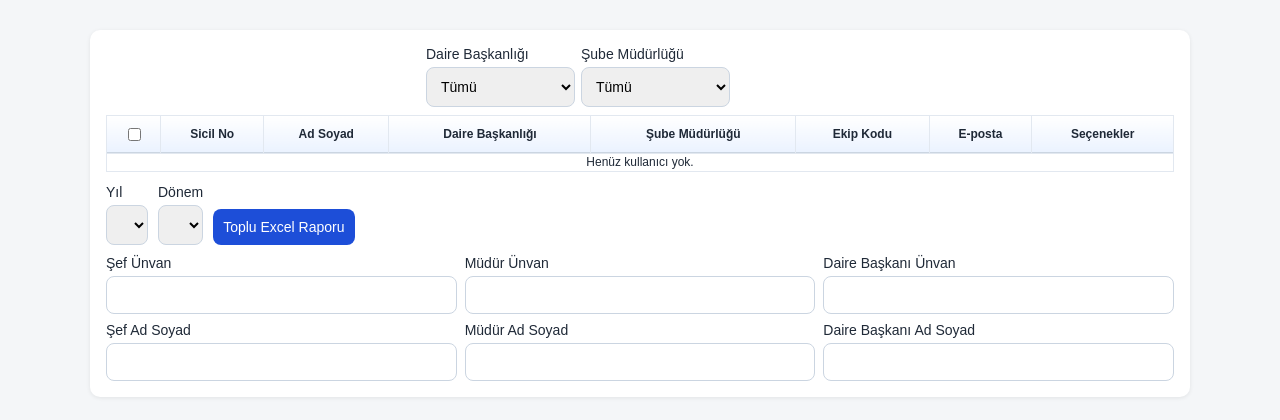
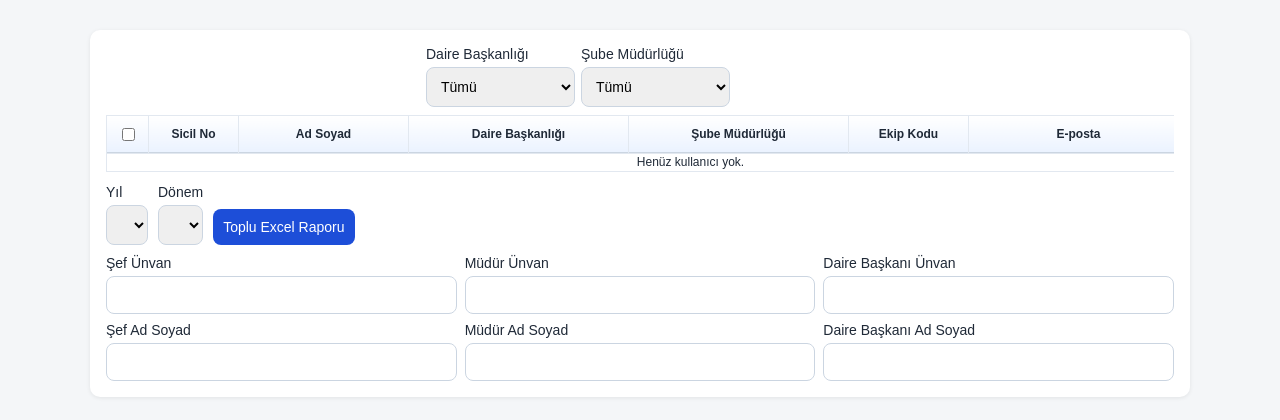
Before and after one commit to mehmettuzner42-code/mesai-web-portal, a Flask app: template templates/admin_users.html in a window 1280 px wide. Shown: the part 42-462 px from the top of the page. Run offline with Flask 3, Linux system fonts and the light colour scheme; the template is opened without the code that fills it, so the values that code supplies are empty.

Commit message:
Add files via upload

```diff
--- a/static/style.css
+++ b/static/style.css
@@ -403,6 +403,7 @@ table {
     border-collapse: collapse;
     background: white;
     min-width: 900px;
+    table-layout: fixed;
 }
 
 th, td {
--- a/templates/admin_users.html
+++ b/templates/admin_users.html
@@ -31,6 +31,16 @@
         </div>
         <div class="table-wrap recent-scroll">
             <table class="compact-table" id="usersTable">
+                <colgroup>
+                    <col style="width:42px">
+                    <col style="width:90px">
+                    <col style="width:170px">
+                    <col style="width:220px">
+                    <col style="width:220px">
+                    <col style="width:120px">
+                    <col style="width:220px">
+                    <col style="width:86px">
+                </colgroup>
                 <thead>
                     <tr>
                         <th><input type="checkbox" id="usersSelectAll" title="Tümünü Seç"></th>
--- a/templates/settings.html
+++ b/templates/settings.html
@@ -16,11 +16,6 @@
     <div class="links">
         <a class="button-link" href="{{ url_for('profile') }}">Profil Bilgileri</a>
     </div>
-</div>
-
-<div class="card">
-    <h3>Rapor İşlemleri</h3>
-    <p>Excel aktarımı Raporlar ekranından yıl/dönem seçerek yapabilirsiniz.</p>
 </div>
 
 <div class="card">
```
Also changed, not shown: templates/admin_permission_edit.html (+9 -0 lines).
